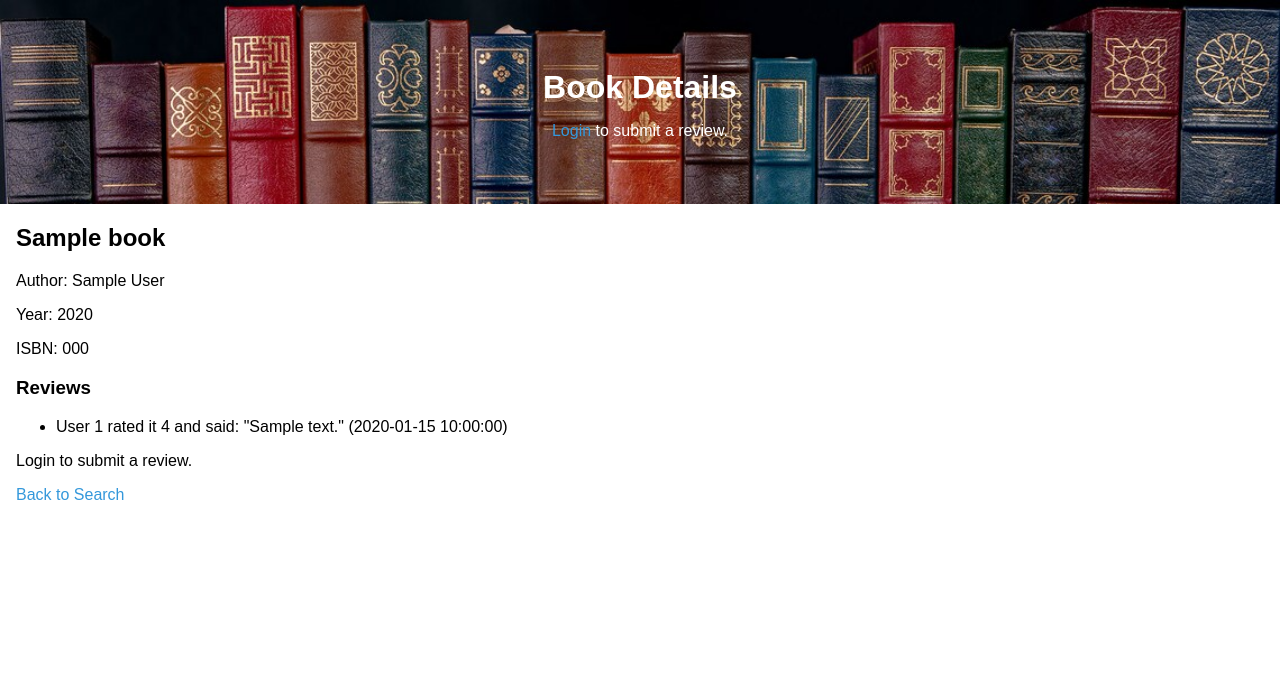
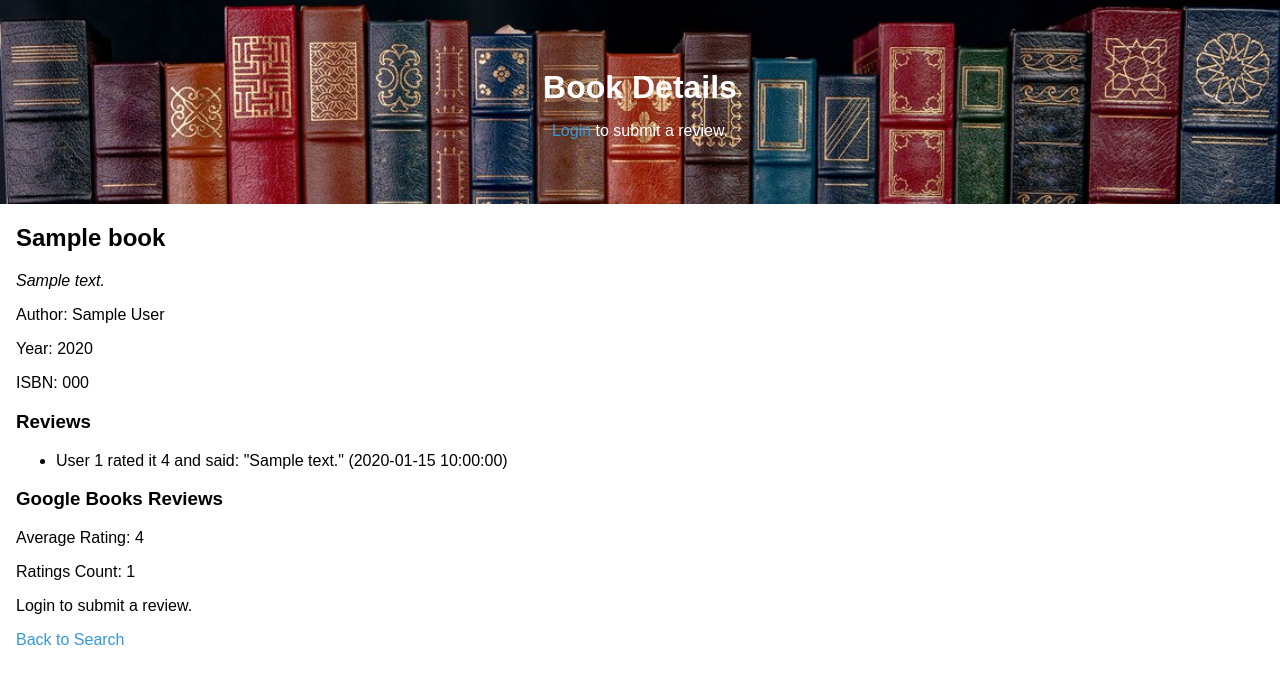
Before and after one commit to mitchell-aitken/ENGO551Lab2, a Flask app: template templates/book.html in a window 1280 px wide. Shown: the top 684 px of the page. Run offline with Flask 3, Linux system fonts and the light colour scheme; the template is opened without the code that fills it: most values are stand-ins (such as "Sample title", 1, 10 or a date in 2020).

Commit message:
google books api works now

```diff
--- a/application.py
+++ b/application.py
@@ -1,5 +1,5 @@
 import os
-from flask import Flask, render_template, request, redirect, url_for, flash, abort
+from flask import Flask, render_template, request, redirect, url_for, flash, abort, jsonify
 from flask_session import Session
 from sqlalchemy import create_engine, Column, Integer, String, DateTime, ForeignKey
 from sqlalchemy.schema import UniqueConstraint
@@ -29,6 +29,10 @@ db = scoped_session(sessionmaker(bind=engine))
 login_manager = LoginManager(app)
 login_manager.login_view = 'login'
 
+
+import requests
+res = requests.get("https://www.googleapis.com/books/v1/volumes", params={"q": "isbn:080213825X"})
+print(res.json())
 
 # User model
 class User(UserMixin):
@@ -164,6 +168,7 @@ def get_book_details(isbn):
     return None
 '''
 
+
 def get_book_details(isbn):
     # Query the database to get book details
     query = text("SELECT * FROM books WHERE isbn = :isbn")
@@ -180,6 +185,22 @@ def get_book_details(isbn):
         return book_details
 
     return None
+
+def get_google_books_review_data(isbn):
+    res = requests.get("https://www.googleapis.com/books/v1/volumes", params={"q": f"isbn:{isbn}"})
+    if res.status_code == 200:
+        data = res.json()
+        if data["totalItems"] > 0:
+            book_data = data["items"][0]  # Assuming the first item is the desired one
+            text_snippet = book_data.get("searchInfo", {}).get("textSnippet", "Description not available.")
+            return {
+                "averageRating": book_data["volumeInfo"].get("averageRating", "N/A"),
+                "ratingsCount": book_data["volumeInfo"].get("ratingsCount", "N/A"),
+                "textSnippet": text_snippet
+            }
+    return {"averageRating": "N/A", "ratingsCount": "N/A", "textSnippet": "Description not available."}
+
+
 
 
 #not sure if I actually need this or not
@@ -254,15 +275,50 @@ def book(isbn):
             flash('You have already reviewed this book.')
         return redirect(url_for('book', isbn=isbn))
 
+
+
     # Retrieve book details and reviews for GET requests or after handling POST
     book = db.execute(text('SELECT * FROM books WHERE isbn = :isbn'), {'isbn': isbn}).fetchone()
     reviews = db.execute(text('SELECT * FROM reviews WHERE isbn = :isbn ORDER BY created_at DESC'),
                          {'isbn': isbn}).fetchall()
-    return render_template('book.html', book=book, reviews=reviews)
+
+    # Fetch Google Books review data
+    google_books_data = get_google_books_review_data(isbn)
+
+    return render_template('book.html', book=book, reviews=reviews, google_books_data=google_books_data)
+
+@app.route("/api/<isbn>")
+def api_isbn(isbn):
+    # Query the database for the book with the provided ISBN
+    book = db.execute(text("SELECT * FROM books WHERE isbn = :isbn"), {"isbn": isbn}).fetchone()
+
+    # If the book doesn't exist, return a 404 error
+    if book is None:
+        return jsonify({"error": "Invalid ISBN"}), 404
+
+    # Query the database for review statistics for the book
+    review_stats = db.execute(text("""
+        SELECT COUNT(*) AS review_count, AVG(rating) AS average_rating
+        FROM reviews
+        WHERE isbn = :isbn
+        GROUP BY isbn
+    """), {"isbn": isbn}).fetchone()
+
+    # Prepare the JSON response
+    response = {
+        "title": book.title,
+        "author": book.author,
+        "publishedDate": book.year,  # Assuming 'year' corresponds to 'publishedDate'
+        "ISBN_10": isbn if len(isbn) == 10 else None,
+        "ISBN_13": isbn if len(isbn) == 13 else None,
+        "reviewCount": review_stats.review_count if review_stats else 0,
+        "averageRating": float(review_stats.average_rating) if review_stats else 0
+    }
+
+    return jsonify(response)
+
 
 
 if __name__ == "__main__":
     app.secret_key = os.urandom(24)
     app.run(debug=True)
-
-#  google_books_api_key = "AIzaSyDltVf3cU12JB-9HH2MnZ0973NnMNFB2FE"
--- a/templates/book.html
+++ b/templates/book.html
@@ -23,6 +23,9 @@
     <section>
         <!-- Display book details -->
         <h2>{{ book.title }}</h2>
+        {% if google_books_data.textSnippet %}
+            <p> <i> {{ google_books_data.textSnippet | safe }} </i> </p>
+        {% endif %}
         <p>Author: {{ book.author }}</p>
         <p>Year: {{ book.year }}</p>
         <p>ISBN: {{ book.isbn }}</p>
@@ -40,6 +43,18 @@
         {% else %}
         <p>No reviews yet.</p>
         {% endif %}
+
+        <!-- Display Google Books review data -->
+        {% if google_books_data %}
+            <!-- Display Google Books review data -->
+            <div>
+                <h3>Google Books Reviews</h3>
+                <p>Average Rating: {{ google_books_data.averageRating }}</p>
+                <p>Ratings Count: {{ google_books_data.ratingsCount }}</p>
+            </div>
+        {% endif %}
+
+
 
        <!-- Form to submit a review -->
         {% if current_user.is_authenticated %}
```
Also changed, not shown: 1 other file.
